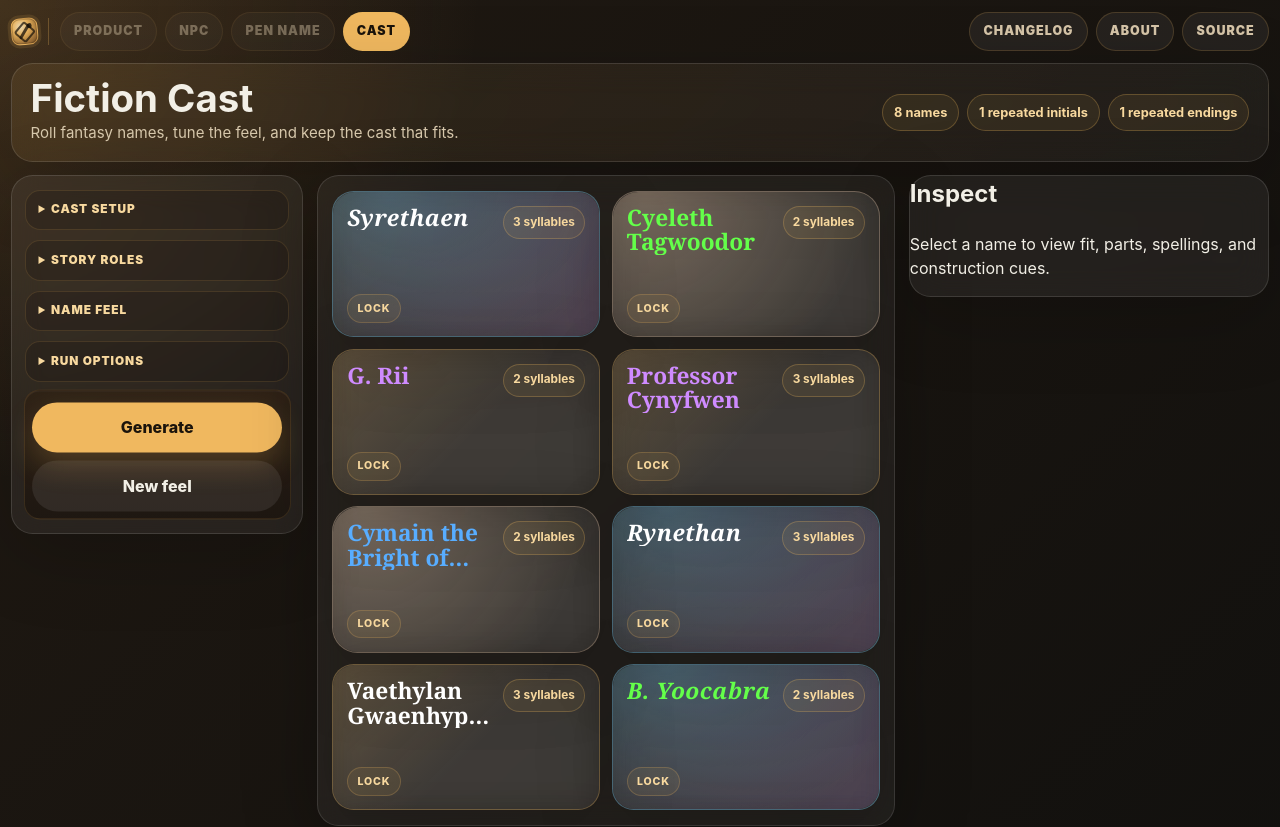
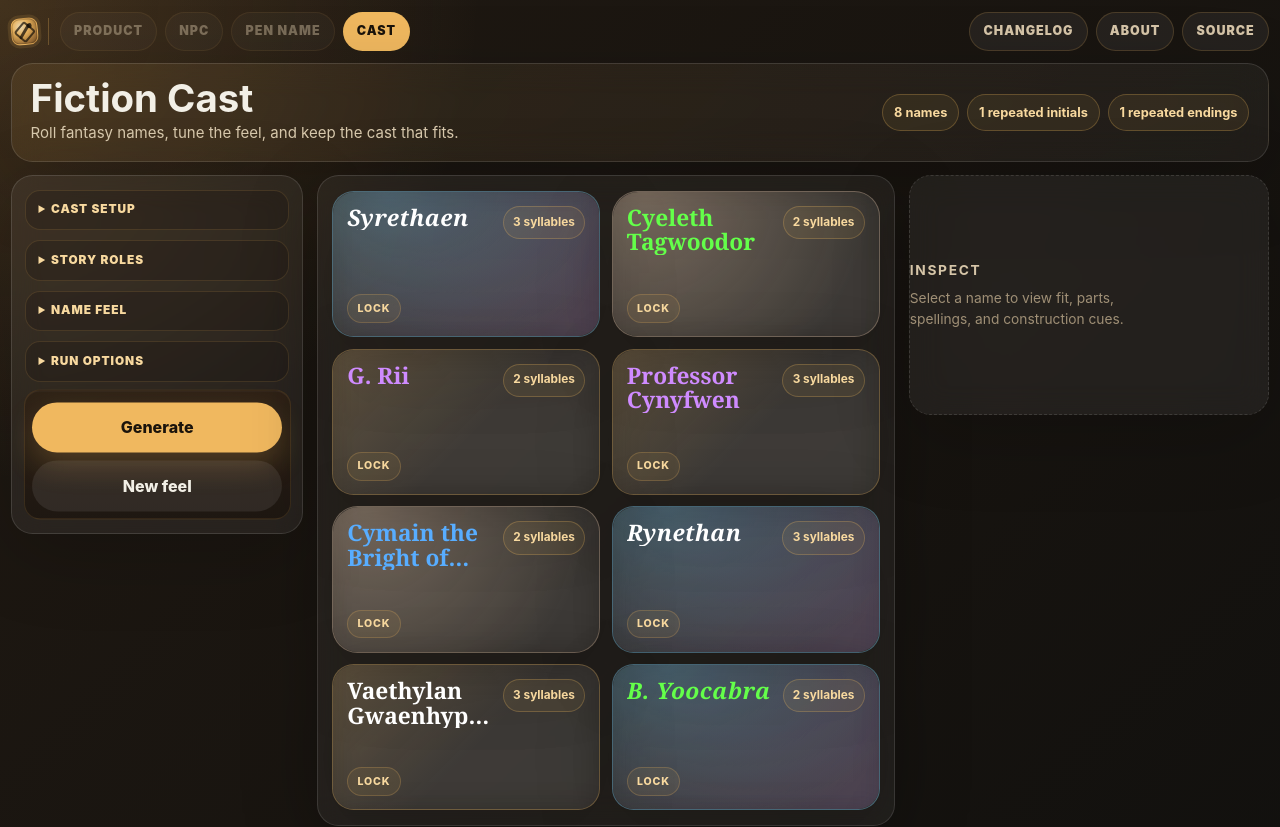
Before and after one commit to jaahay/name-forge, a React (Vite) app: page / in a window 1280 px wide. Shown: the top 827 px of the page. Built offline with nearby package versions, Linux system fonts and the light colour scheme.

Commit message:
Style persistent inspector rail

```diff
--- a/src/card-locks.css
+++ b/src/card-locks.css
@@ -25,17 +25,45 @@
   padding: 0.24rem 0.42rem;
 }
 
-.selected-name-panel {
-  animation: selected-panel-enter 220ms ease-out;
+.inspector-rail-layout {
+  align-items: start;
 }
 
-@keyframes selected-panel-enter {
+.inspector-empty-panel {
+  min-height: 15rem;
+  display: grid;
+  align-content: center;
+  gap: 0.45rem;
+  color: #9f8f76;
+  border-style: dashed;
+}
+
+.inspector-empty-panel h2 {
+  margin: 0;
+  color: #d6c5a8;
+  font-size: 0.86rem;
+  letter-spacing: 0.12em;
+  text-transform: uppercase;
+}
+
+.inspector-empty-panel p {
+  margin: 0;
+  max-width: 16rem;
+  font-size: 0.86rem;
+  line-height: 1.55;
+}
+
+.selected-name-panel {
+  animation: selected-panel-content-enter 160ms ease-out;
+}
+
+@keyframes selected-panel-content-enter {
   from {
     opacity: 0;
-    transform: translateY(0.35rem) scale(0.985);
+    transform: translateY(0.25rem);
   }
   to {
     opacity: 1;
-    transform: translateY(0) scale(1);
+    transform: translateY(0);
   }
 }
```
